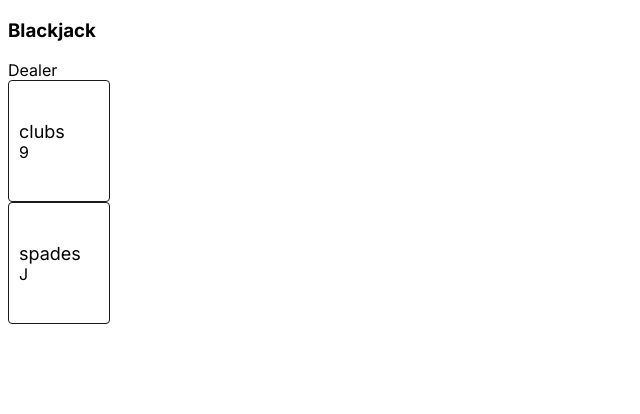
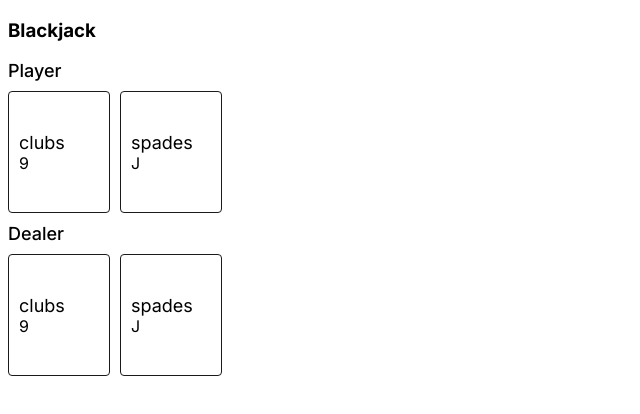
Before and after one commit to darkphotonKN/blackjack-multiplayer-client, a Next.js app: page / in a window 1280 px wide. Shown: the top 414 px of the page, without its empty margins (0-640 px from the left). Built offline with nearby package versions, Linux system fonts and the light colour scheme; no server answers.

Commit message:
Adding card area styles

```diff
--- /dev/null
+++ b/src/app/page.module.css
@@ -0,0 +1,10 @@
+.playerTitle {
+  font-size: 18px;
+  font-weight: 500;
+  margin: 10px 0;
+}
+
+.cardArea {
+  display: flex;
+  gap: 10px;
+}
--- a/src/app/page.tsx
+++ b/src/app/page.tsx
@@ -4,6 +4,8 @@ import { useEffect, useState } from "react";
 import { io } from "socket.io-client";
 import useCardManager from "../hooks/useCardManager";
 import Card from "../components/Card";
+
+import styles from "./page.module.css";
 
 export default function Home() {
   const { deck, playersHand, dealerHand } = useCardManager();
@@ -38,11 +40,16 @@ export default function Home() {
     <div>
       <h3>Blackjack</h3>
 
-      {/* Players Hand */}
-
+      {/* players hand */}
+      <div className={styles.playerTitle}>Player </div>
+      <div className={styles.cardArea}>
+        {dealerHand && dealerHand.map((card) => <Card card={card} />)}
+      </div>
       {/* Dealers Hand */}
-      <div>Dealer </div>
-      {dealerHand && dealerHand.map((card) => <Card card={card} />)}
+      <div className={styles.playerTitle}>Dealer </div>
+      <div className={styles.cardArea}>
+        {dealerHand && dealerHand.map((card) => <Card card={card} />)}
+      </div>
     </div>
   );
 }
```
